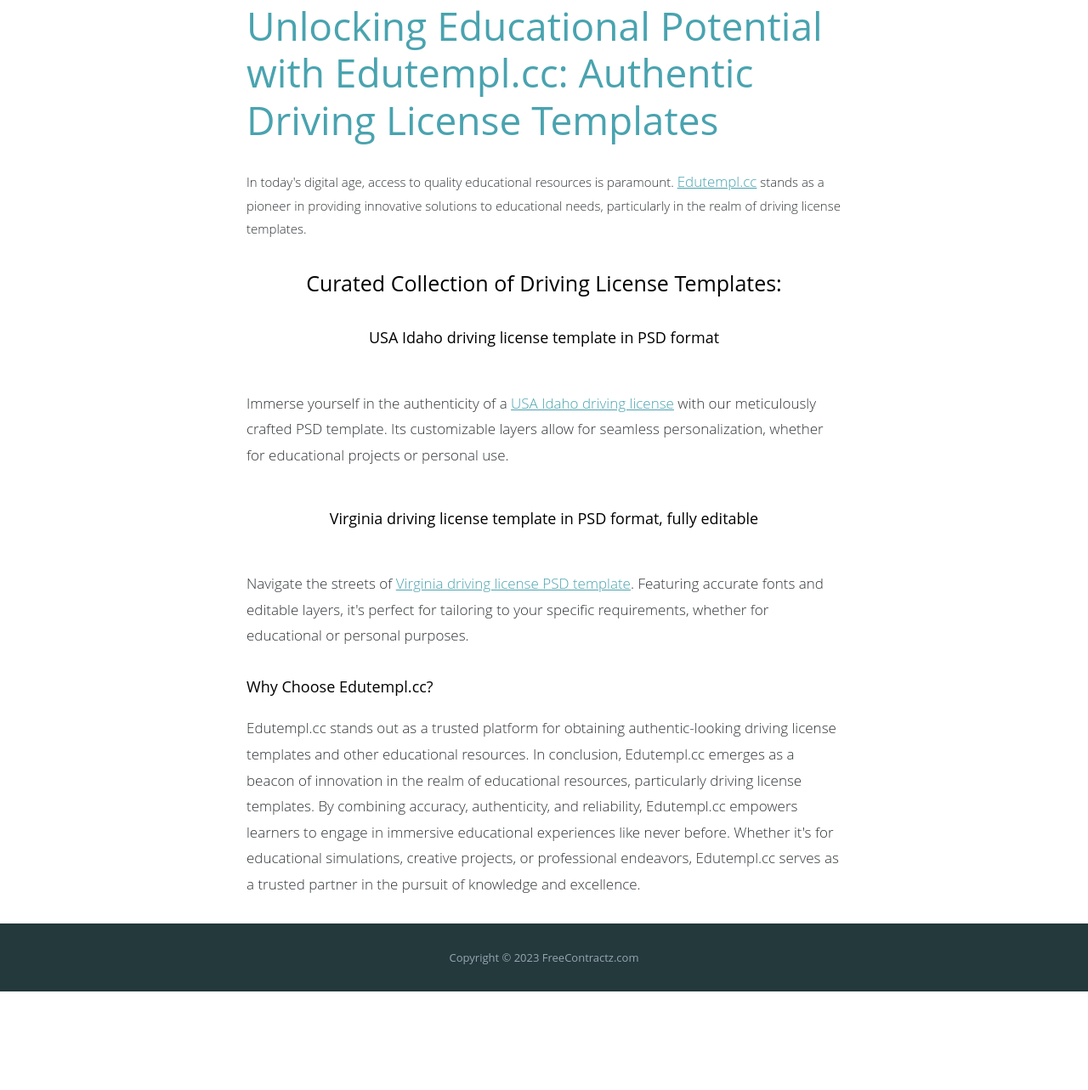
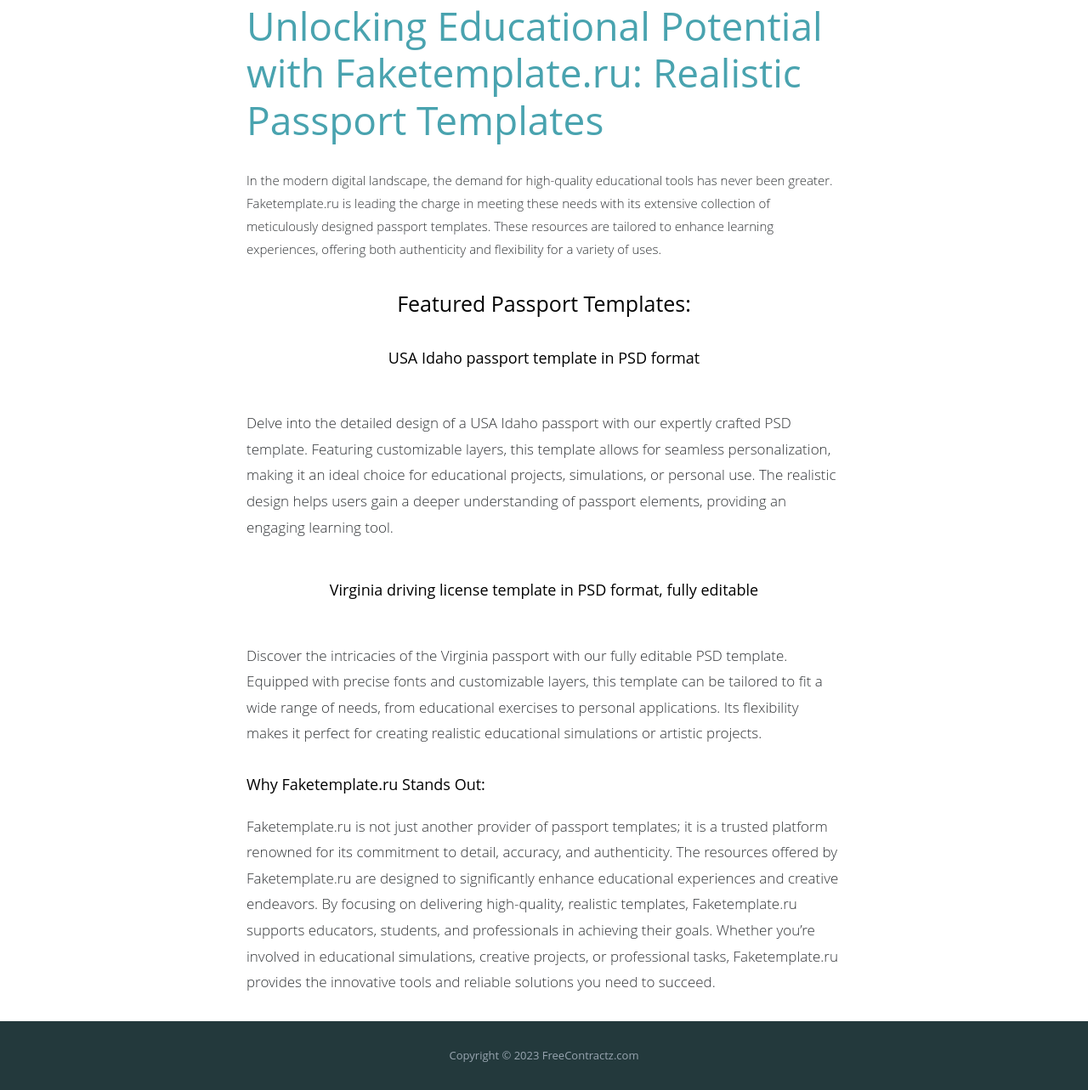
Before and after one commit to Erickknyazyan/freecontractz.com, a plain HTML site: page indexfake.html in a window 1280 px wide. Shown: the part 187-1470 px from the top of the page at 85% size. Before the commit the page ends 1354 px from the top, so only its background shows below. Drawn offline with Linux system fonts and the light colour scheme; a script that the page names is missing.

Commit message:
Update indexfake.html

```diff
--- a/indexfake.html
+++ b/indexfake.html
@@ -290,30 +290,44 @@
 
     <section class="pod-description" style="">
 
-            <h1 style="margin-top:3%">Unlocking Educational Potential with Edutempl.cc: Authentic Driving License Templates</h1>
-            <p style="font-size: 15px;">In today's digital age, access to quality educational resources is paramount. <a href="https://edutempl.cc/index.php?route=common/home">Edutempl.cc</a> stands as a pioneer in providing innovative solutions to educational needs, particularly in the realm of driving license templates.</p>
+            <h1 style="margin-top:3%">Unlocking Educational Potential with Faketemplate.ru: Realistic Passport Templates</h1>
+            <p style="font-size: 15px;">In the modern digital landscape, the demand for high-quality educational tools has never been greater.
+              Faketemplate.ru is leading the charge in meeting these needs with its extensive collection of meticulously
+               designed passport templates. These resources are tailored to enhance learning experiences, offering both
+               authenticity and flexibility for a variety of uses.</p>
 
 
         <article>
-            <h2 style="">Curated Collection of Driving License Templates:</h2>
+            <h2 style="">Featured Passport Templates:
+
+            </h2>
 
             <section>
-                <h3>USA Idaho driving license template in PSD format</h3>
+                <h3>USA Idaho passport template in PSD format</h3>
                 <a href="https://edutempl.cc/index.php?route=product/product&product_id=496&search=USA+Idaho"><img src="USA Idaho driver license.jpg" alt=""></a>
-                <p>Immerse yourself in the authenticity of a <a href="https://edutempl.cc/index.php?route=product/product&product_id=496&search=USA+Idaho">USA Idaho driving license</a> with our meticulously crafted PSD template. Its customizable layers allow for seamless personalization, whether for educational projects or personal use.</p>
+                <p> Delve into the detailed design of a USA Idaho passport with our expertly crafted PSD template. Featuring customizable layers, this template
+                   allows for seamless personalization, making it an ideal choice for educational
+                  projects, simulations, or personal use. The realistic design helps users gain a deeper
+                   understanding of passport elements, providing an engaging learning tool.</p>
             </section>
 
             <section>
                 <h3 style="padding-top: 2%;">Virginia driving license template in PSD format, fully editable</h3>
                     <a href="https://edutempl.cc/index.php?route=product/product&product_id=547&search=Virginia"><img src="Virginia driving front.jpg" alt=""></a>
-                <p>Navigate the streets of <a href="https://edutempl.cc/index.php?route=product/product&product_id=547&search=Virginia">Virginia driving license PSD template</a>. Featuring accurate fonts and editable layers, it's perfect for tailoring to your specific requirements, whether for educational or personal purposes.</p>
+                <p>Discover the intricacies of the Virginia passport with our fully editable PSD template.
+                   Equipped with precise fonts and customizable layers, this template
+                   can be tailored to fit a wide range of needs, from educational exercises to personal applications.
+                   Its flexibility makes it perfect for creating realistic educational simulations or artistic projects.</p>
             </section>
         </article>
 
 
-            <h3>Why Choose Edutempl.cc?</h3>
-            <p>Edutempl.cc stands out as a trusted platform for obtaining authentic-looking driving license templates and other educational resources.
-            In conclusion, Edutempl.cc emerges as a beacon of innovation in the realm of educational resources, particularly driving license templates. By combining accuracy, authenticity, and reliability, Edutempl.cc empowers learners to engage in immersive educational experiences like never before. Whether it's for educational simulations, creative projects, or professional endeavors, Edutempl.cc serves as a trusted partner in the pursuit of knowledge and excellence.</p>
+            <h3>Why Faketemplate.ru Stands Out:</h3>
+            <p>Faketemplate.ru is not just another provider of passport templates; it is a trusted platform renowned for its commitment to detail,
+              accuracy, and authenticity. The resources offered by Faketemplate.ru are designed to significantly enhance educational experiences and
+              creative endeavors. By focusing on delivering high-quality, realistic templates, Faketemplate.ru supports educators, students, and professionals
+              in achieving their goals. Whether you’re involved in educational simulations, creative projects, or professional tasks, Faketemplate.ru provides
+               the innovative tools and reliable solutions you need to succeed.</p>
 
 
         </div>
```
